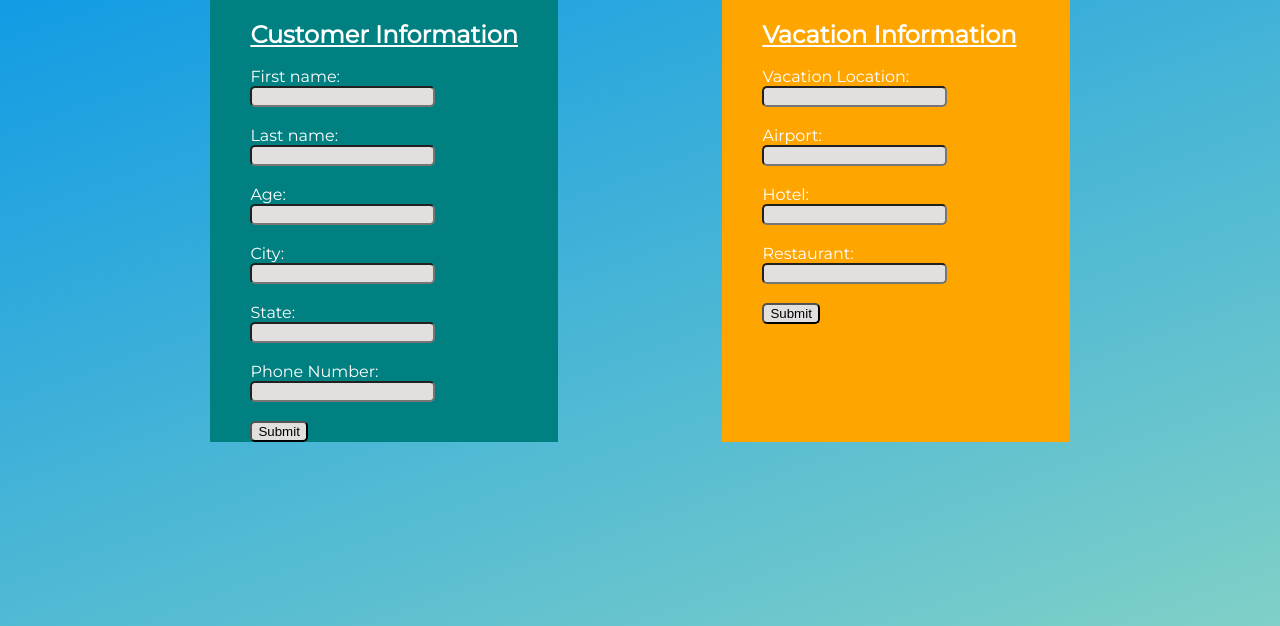
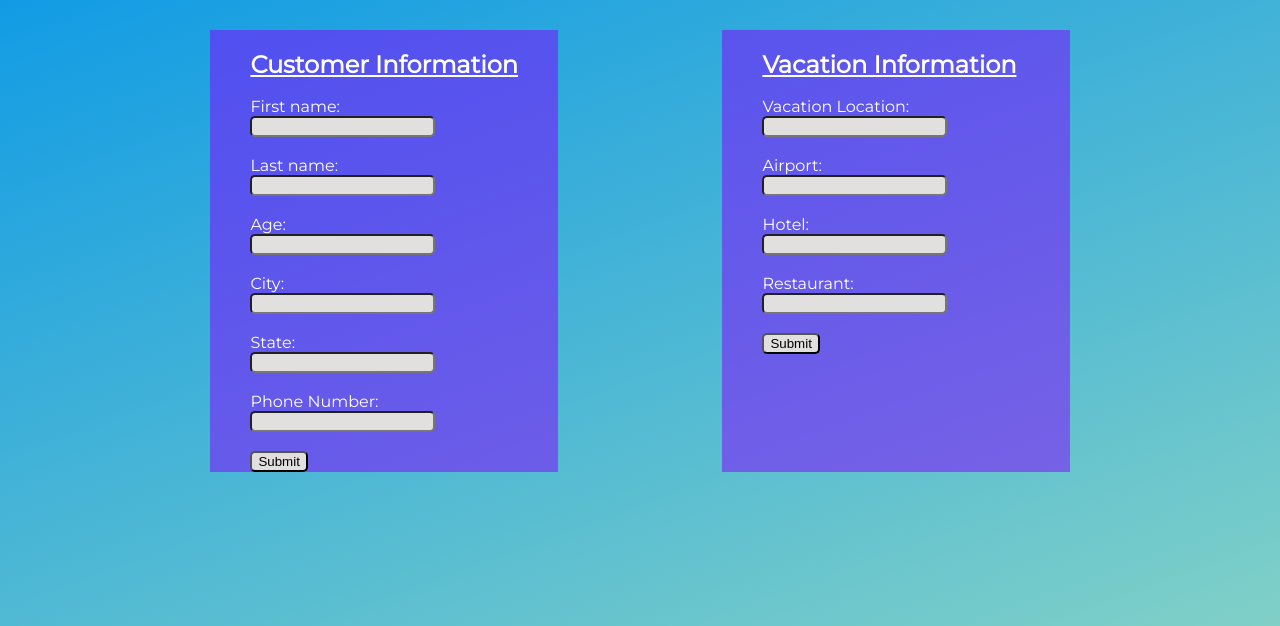
Before and after one commit to adithyav09/Database-Project.github.io, a Node server app: template templates/booking.html in a window 1280 px wide. Shown: the part 174-800 px from the top of the page. Run offline with Node 20, Linux system fonts and the light colour scheme; the template is opened without the code that fills it, so the values that code supplies are empty.

Commit message:
ADjusted box positions and coloring

```diff
--- a/public/booking-style.css
+++ b/public/booking-style.css
@@ -58,7 +58,8 @@ nav a {
 }
 
 .customerbox {
-    background-color: teal;
+    background-color: rgb(132, 0, 255, 0.50);
+    margin-top: 30px;
     padding-left: 40px;
     width: 30%;
 
@@ -80,9 +81,10 @@ nav a {
 }
 
 .vacationbox {
+    margin-top: 30px;
     padding-left: 40px;
     width: 30%;
-    background-color: orange;
+    background-color: rgb(132, 0, 255, 0.50);
 
 
 }
--- a/public/index-style.css
+++ b/public/index-style.css
@@ -34,6 +34,7 @@ nav {
 }
 
 main {
+    background-color: rgb(132, 0, 255, 0.50);
     min-height:500px;
     text-align: center;
     padding-right: 240px;
@@ -114,9 +115,12 @@ main a{
 }
 
 .cards {
+    background-color: rgb(132, 0, 255, 0.50);
     display: flex;
     justify-content: space-around;
     text-align: center;
+    padding-bottom: 30px;
+    padding-top: 20px;
 }
 
 .card1 {
```
